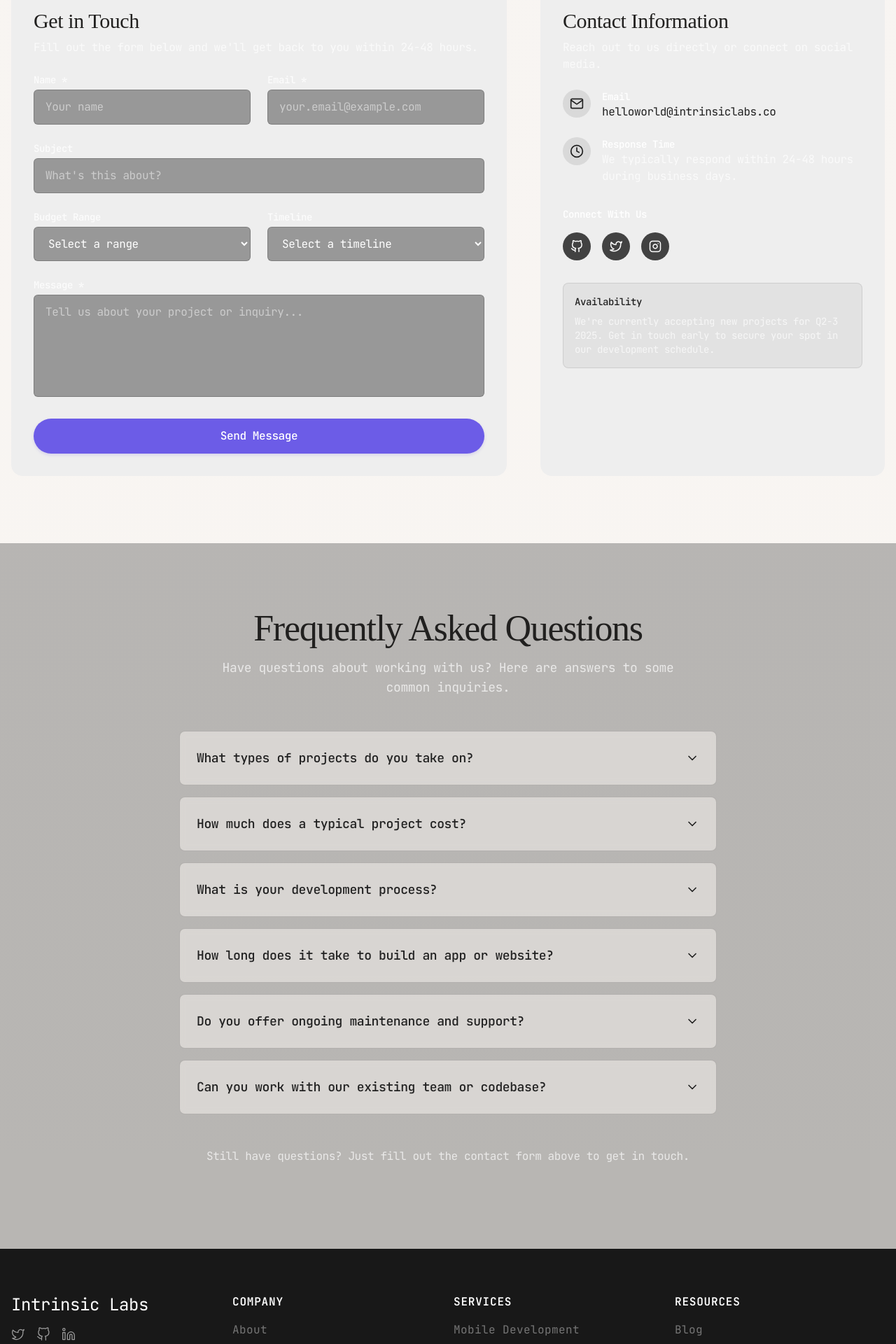
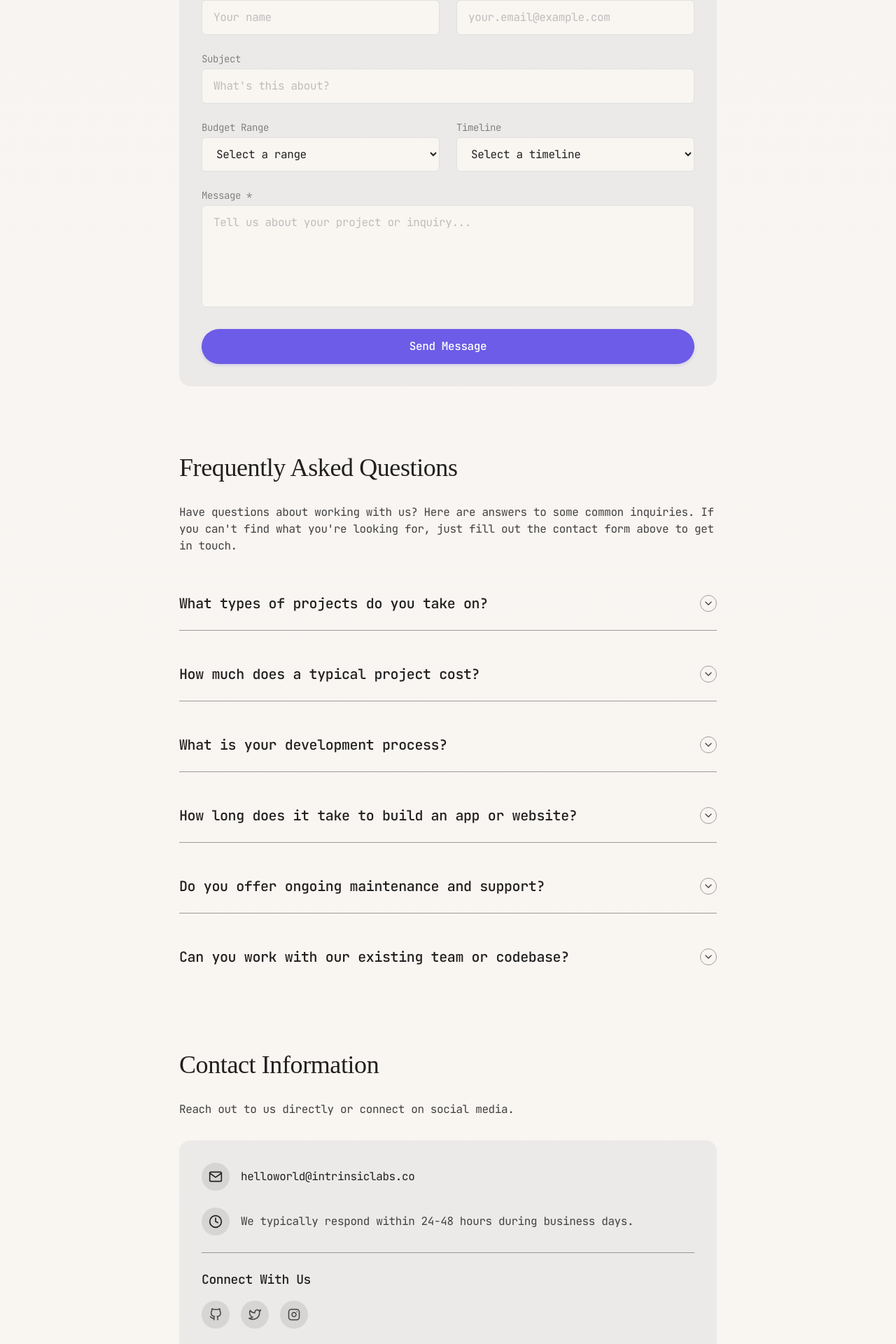
Before and after one commit to intrinsic-labs/intrinsiclabs.co, a Next.js app in the folder intrinsic-labs-website/: page /contact in a window 1280 px wide. Shown: the part 772-2692 px from the top of the page at 70% size. Built offline with nearby package versions, Linux system fonts and the light colour scheme; a web font is replaced by a local one.

Commit message:
complete upgrade to light theme

```diff
--- a/intrinsic-labs-website/src/app/contact/page.tsx
+++ b/intrinsic-labs-website/src/app/contact/page.tsx
@@ -13,16 +13,12 @@ export default function ContactPage() {
     <main className="min-h-screen">
       <ContactHero />
       <div className="container-custom py-16 md:py-24">
-        <div className="grid grid-cols-1 lg:grid-cols-12 gap-12">
-          <div className="lg:col-span-7">
-            <ContactForm />
-          </div>
-          <div className="lg:col-span-5">
-            <ContactInfo />
-          </div>
+        <div className="flex flex-col max-w-3xl mx-auto gap-24">
+          <ContactForm />
+          <ContactFAQ />
+          <ContactInfo />
         </div>
       </div>
-      <ContactFAQ />
     </main>
   );
 }
--- a/intrinsic-labs-website/src/components/contact/ContactFAQ.tsx
+++ b/intrinsic-labs-website/src/components/contact/ContactFAQ.tsx
@@ -3,7 +3,6 @@
 import { useState } from 'react';
 import { motion, AnimatePresence } from 'framer-motion';
 import { FiChevronDown } from 'react-icons/fi';
-import FeatureCard from '../ui/FeatureCard';
 
 interface FAQItem {
   question: string;
@@ -45,38 +44,56 @@ const ContactFAQ = () => {
   ];
 
   return (
-    <section className="py-16 md:py-24 bg-neutral-900/30">
-      <div className="container-custom">
-        <div className="text-center mb-12">
-          <h2 className="heading-lg mb-4">Frequently Asked Questions</h2>
-          <p className="paragraph text-secondary/70 max-w-2xl mx-auto">
-            Have questions about working with us? Here are answers to some common inquiries.
-          </p>
-        </div>
+    <div>
+      <motion.h2
+        initial={{ opacity: 0, y: 20 }}
+        animate={{ opacity: 1, y: 0 }}
+        transition={{ duration: 0.6 }}
+        className="text-3xl md:text-4xl font-display font-medium mb-8"
+      >
+        Frequently Asked Questions
+      </motion.h2>
 
-        <div className="max-w-3xl mx-auto">
+      <motion.p
+        initial={{ opacity: 0, y: 20 }}
+        animate={{ opacity: 1, y: 0 }}
+        transition={{ duration: 0.6, delay: 0.1 }}
+        className="text-neutral-800 mb-8"
+      >
+        Have questions about working with us? Here are answers to some common inquiries. If you can't find what you're looking for, just fill out the contact form above to get in touch.
+      </motion.p>
+
+      <div className="space-y-6">
         {faqs.map((faq, index) => (
           <motion.div
             key={index}
-              initial={{ opacity: 0, y: 20 }}
-              whileInView={{ opacity: 1, y: 0 }}
-              viewport={{ once: true, margin: "-100px" }}
-              transition={{ duration: 0.5, delay: index * 0.1 }}
-              className="mb-4"
+            initial={{ opacity: 0, y: 10 }}
+            animate={{ opacity: 1, y: 0 }}
+            transition={{ duration: 0.5, delay: 0.05 * index }}
+            className="group"
           >
-              <div className="bg-background/50 backdrop-blur-sm rounded-lg border border-primary/20 hover:border-primary/40 transition-all duration-300 overflow-hidden">
+            <div className="hover:border-primary/30 transition-colors duration-300">
               <button
                 onClick={() => toggleFAQ(index)}
-                  className="w-full p-6 text-left flex justify-between items-center"
+                className="w-full py-6 text-left group"
               >
-                  <h3 className="text-lg font-medium text-primary">{faq.question}</h3>
+                <div className="flex flex-col md:flex-row md:items-center md:justify-between">
+                  <div className="flex-1">
+                    <h3 className="text-xl font-medium group-hover:text-accent transition-colors duration-300">
+                      {faq.question}
+                    </h3>
+                  </div>
+
+                  <div className="mt-2 md:mt-0">
                     <motion.div
                       animate={{ rotate: openIndex === index ? 180 : 0 }}
                       transition={{ duration: 0.3 }}
-                    className="text-primary"
+                      className="h-6 w-6 flex items-center justify-center rounded-full border border-neutral-500 text-neutral-800 group-hover:border-accent group-hover:text-accent transition-colors duration-300"
                     >
-                    <FiChevronDown size={20} />
+                      <FiChevronDown size={16} />
                     </motion.div>
+                  </div>
+                </div>
               </button>
 
               <AnimatePresence>
@@ -88,25 +105,23 @@ const ContactFAQ = () => {
                     transition={{ duration: 0.3 }}
                     className="overflow-hidden"
                   >
-                      <div className="px-6 pb-6 pt-0">
-                        <div className="h-px w-full bg-primary/10 mb-4"></div>
-                        <p className="text-secondary/80">{faq.answer}</p>
+                    <div className="pb-6">
+                      <div className="h-px w-full bg-neutral-800/50 my-4"></div>
+                      <p className="text-neutral-800">{faq.answer}</p>
                     </div>
                   </motion.div>
                 )}
               </AnimatePresence>
+
+              {/* Add a divider line between FAQ items, but not after the last item */}
+              {index !== faqs.length - 1 && (
+                <div className="border-b border-neutral-800/50 hover:border-primary/30 transition-colors duration-300"></div>
+              )}
             </div>
           </motion.div>
         ))}
       </div>
-
-        <div className="text-center mt-12">
-          <p className="text-secondary/70 mb-6">
-            Still have questions? Just fill out the contact form above to get in touch.
-          </p>
     </div>
-      </div>
-    </section>
   );
 };
 
--- a/intrinsic-labs-website/src/components/contact/ContactForm.tsx
+++ b/intrinsic-labs-website/src/components/contact/ContactForm.tsx
@@ -76,8 +76,8 @@ const ContactForm = () => {
     }
   };
 
-  const inputClasses = "w-full bg-neutral-800/50 border border-primary/20 rounded-md px-4 py-3 text-secondary placeholder:text-secondary/50 focus:outline-none focus:ring-2 focus:ring-primary/30 focus:border-transparent transition-all duration-200";
-  const labelClasses = "block text-sm font-medium text-secondary/80 mb-1";
+  const inputClasses = "w-full bg-background border border-neutral-300 rounded-md px-4 py-3 text-primary placeholder:text-neutral-400 focus:outline-none focus:ring-1 focus:ring-neutral-600 focus:border-transparent transition-all duration-200";
+  const labelClasses = "block text-sm font-light text-neutral-600 mb-1";
   const errorClasses = "text-orange text-xs mt-1";
 
   // Success message animation variants
@@ -97,24 +97,24 @@ const ContactForm = () => {
     <Card className="p-6 md:p-8" id="contact-form">
       <div className="mb-6">
         <h2 className="heading-md mb-2">Get in Touch</h2>
-        <p className="text-secondary/70">Fill out the form below and we'll get back to you within 24-48 hours.</p>
+        <p className="text-neutral-800">Fill out the form below and we'll get back to you within 24-48 hours.</p>
       </div>
 
       {isSubmitted ? (
         <motion.div
-          className="bg-green/10 border border-green/30 rounded-lg p-6 text-center"
+          className="bg-accent/10 border border-accent/30 rounded-lg p-6 text-center"
           initial="hidden"
           animate="visible"
           variants={successVariants}
         >
-          <div className="text-green text-4xl mb-4">✓</div>
+          <div className="text-accent text-4xl mb-4">✓</div>
           <h3 className="heading-sm mb-2">Message Sent!</h3>
-          <p className="text-secondary/80">
+          <p className="text-neutral-800">
             Thank you for reaching out. We'll be in touch with you shortly.
           </p>
           <button
             onClick={() => setIsSubmitted(false)}
-            className="mt-6 text-primary hover:text-primary/80 underline transition-colors"
+            className="mt-6 text-primary hover:text-accent transition-colors"
           >
             Send another message
           </button>
--- a/intrinsic-labs-website/src/components/contact/ContactHero.tsx
+++ b/intrinsic-labs-website/src/components/contact/ContactHero.tsx
@@ -38,7 +38,7 @@ const ContactHero = () => {
   return (
     <section
       ref={sectionRef}
-      className="relative min-h-[70vh] flex items-center justify-center overflow-hidden py-20 md:py-32"
+      className="relative min-h-[40vh] flex items-center justify-center overflow-hidden pt-20 md:pt-32"
     >
       {/* Background elements */}
       <div className="absolute inset-0 z-0">
@@ -58,12 +58,12 @@ const ContactHero = () => {
             Let's Build Something Amazing Together
           </h1>
 
-          <p className="animate-text paragraph text-secondary/80 mb-8 max-w-2xl mx-auto">
+          <p className="animate-text paragraph text-neutral-800 mb-8 max-w-2xl mx-auto">
             Have a project in mind or just want to chat about possibilities? We're here to help turn your ideas into reality.
           </p>
 
           <div className="animate-text inline-block mt-6">
-            <div className="terminal-text-green terminal-cursor">
+            <div className="terminal-text-accent terminal-cursor">
               const contact = await intrinsicLabs.connect()
             </div>
           </div>
--- a/intrinsic-labs-website/src/components/contact/ContactInfo.tsx
+++ b/intrinsic-labs-website/src/components/contact/ContactInfo.tsx
@@ -26,53 +26,67 @@ const ContactInfo = () => {
   };
 
   return (
-    <Card className="p-6 md:p-8 h-full">
+    <div>
+      <motion.h2
+        initial={{ opacity: 0, y: 20 }}
+        animate={{ opacity: 1, y: 0 }}
+        transition={{ duration: 0.6 }}
+        className="text-3xl md:text-4xl font-display font-medium mb-8"
+      >
+        Contact Information
+      </motion.h2>
+
+      <motion.p
+        initial={{ opacity: 0, y: 20 }}
+        animate={{ opacity: 1, y: 0 }}
+        transition={{ duration: 0.6, delay: 0.1 }}
+        className="text-neutral-800 mb-8"
+      >
+        Reach out to us directly or connect on social media.
+      </motion.p>
+
+      <Card className="p-6 md:p-8">
         <motion.div
           variants={containerVariants}
           initial="hidden"
           animate="visible"
-        className="flex flex-col h-full"
+          className="flex flex-col"
         >
-        <motion.div variants={itemVariants} className="mb-6">
-          <h2 className="heading-md mb-2">Contact Information</h2>
-          <p className="text-secondary/70">Reach out to us directly or connect on social media.</p>
-        </motion.div>
-
-        <motion.div variants={itemVariants} className="space-y-6 flex-grow">
-          <div className="flex items-start">
+          <motion.div variants={itemVariants} className="space-y-6">
+            <div className="flex items-center">
               <div className="flex-shrink-0 w-10 h-10 rounded-full bg-primary/10 flex items-center justify-center text-primary">
                 <FiMail size={20} />
               </div>
               <div className="ml-4">
-              <h3 className="text-sm font-medium text-secondary">Email</h3>
                 <a
                   href="mailto:helloworld@intrinsiclabs.co"
-                className="text-primary hover:text-primary/80 transition-colors"
+                  className="text-primary hover:text-accent transition-colors"
                 >
                   helloworld@intrinsiclabs.co
                 </a>
               </div>
             </div>
 
-          <div className="flex items-start">
+            <div className="flex items-center">
               <div className="flex-shrink-0 w-10 h-10 rounded-full bg-primary/10 flex items-center justify-center text-primary">
                 <FiClock size={20} />
               </div>
               <div className="ml-4">
-              <h3 className="text-sm font-medium text-secondary">Response Time</h3>
-              <p className="text-secondary/70">We typically respond within 24-48 hours during business days.</p>
+                <p className="text-neutral-800">We typically respond within 24-48 hours during business days.</p>
               </div>
             </div>
           </motion.div>
 
-        <motion.div variants={itemVariants} className="mt-8">
-          <h3 className="text-sm font-medium text-secondary mb-4">Connect With Us</h3>
+          <div className="h-px w-full bg-neutral-800/50 my-6"></div>
+
+          <motion.div variants={itemVariants} className="mb-6">
+            <h3 className="text-lg font-medium mb-4">Connect With Us</h3>
             <div className="flex space-x-4">
               <a
                 href="https://github.com/intrinsic-labs"
                 target="_blank"
                 rel="noopener noreferrer"
-              className="w-10 h-10 rounded-full bg-neutral-800 hover:bg-primary/20 flex items-center justify-center text-secondary hover:text-primary transition-all duration-300"
+                className="w-10 h-10 rounded-full bg-primary/10 hover:bg-accent hover:text-secondary transition-colors duration-300 flex items-center justify-center text-neutral-800"
                 aria-label="GitHub"
               >
                 <FiGithub size={18} />
@@ -81,7 +95,7 @@ const ContactInfo = () => {
                 href="https://twitter.com/intrinsic_labs"
                 target="_blank"
                 rel="noopener noreferrer"
-              className="w-10 h-10 rounded-full bg-neutral-800 hover:bg-primary/20 flex items-center justify-center text-secondary hover:text-primary transition-all duration-300"
+                className="w-10 h-10 rounded-full bg-primary/10 hover:bg-accent hover:text-secondary transition-colors duration-300 flex items-center justify-center text-neutral-800"
                 aria-label="Twitter"
               >
                 <FiTwitter size={18} />
@@ -90,7 +104,7 @@ const ContactInfo = () => {
                 href="https://instagram.com/intrinsiclabs"
                 target="_blank"
                 rel="noopener noreferrer"
-              className="w-10 h-10 rounded-full bg-neutral-800 hover:bg-primary/20 flex items-center justify-center text-secondary hover:text-primary transition-all duration-300"
+                className="w-10 h-10 rounded-full bg-primary/10 hover:bg-accent hover:text-secondary transition-colors duration-300 flex items-center justify-center text-neutral-800"
                 aria-label="Instagram"
               >
                 <FiInstagram size={18} />
@@ -98,14 +112,15 @@ const ContactInfo = () => {
             </div>
           </motion.div>
 
-        <motion.div variants={itemVariants} className="mt-8 p-4 bg-primary/5 rounded-lg border border-primary/10">
-          <h3 className="text-sm font-medium text-primary mb-2">Availability</h3>
-          <p className="text-secondary/70 text-sm">
+          <motion.div variants={itemVariants} className="p-4 bg-primary/5 rounded-lg border border-primary/10">
+            <h3 className="text-lg font-medium text-primary mb-2">Availability</h3>
+            <p className="text-neutral-800">
               We're currently accepting new projects for Q2-3 2025. Get in touch early to secure your spot in our development schedule.
             </p>
           </motion.div>
         </motion.div>
       </Card>
+    </div>
   );
 };
 
--- a/intrinsic-labs-website/src/components/ui/Card.tsx
+++ b/intrinsic-labs-website/src/components/ui/Card.tsx
@@ -108,7 +108,7 @@ const Card = ({
         className={`absolute inset-0 rounded-xl transition-all duration-300 ${
           isHovered
             ? 'bg-secondary/60 shadow-lg shadow-primary/5'
-            : 'bg-neutral-200'
+            : 'bg-neutral-300/50'
         }`}
       />
 
```
Also changed, not shown: intrinsic-labs-website/src/app/globals.css (+14 -0 lines), intrinsic-labs-website/src/components/Navigation.tsx (+65 -8 lines). Lines whose indentation alone changed are shown as unchanged.
